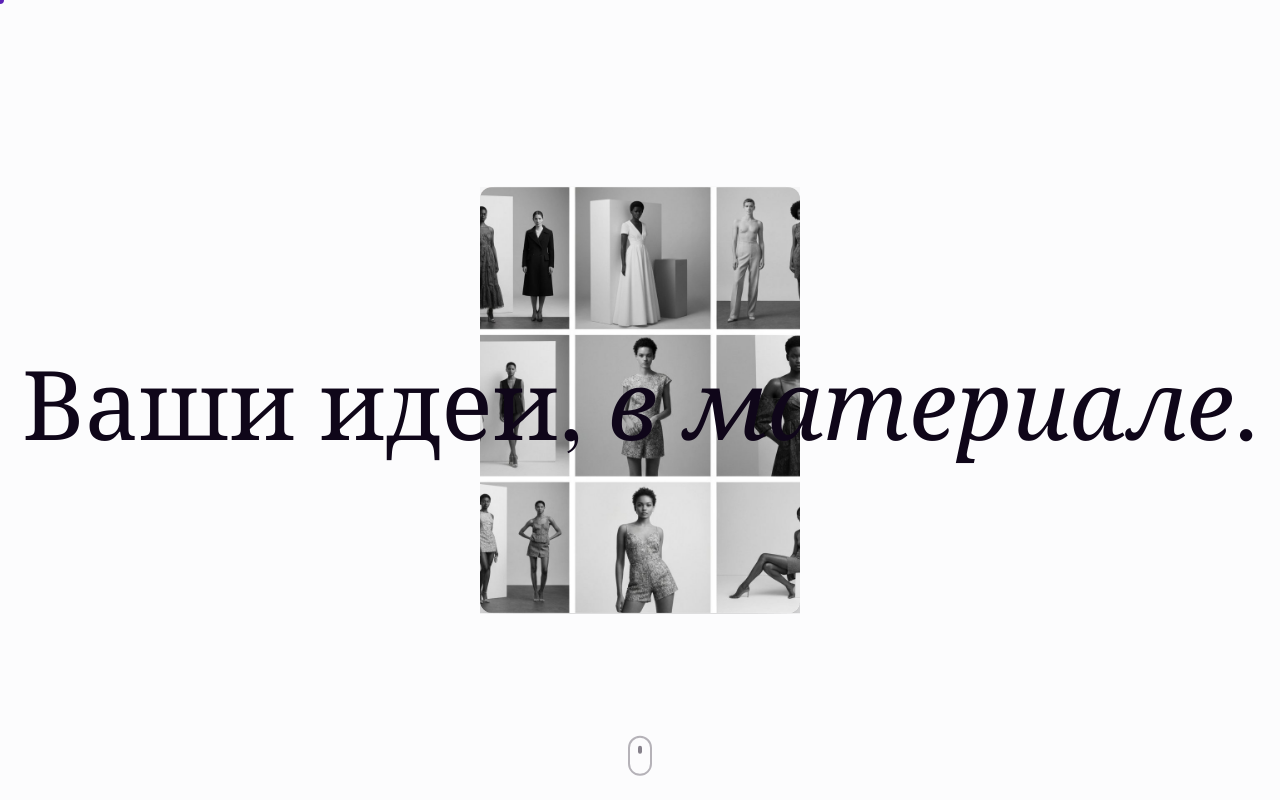
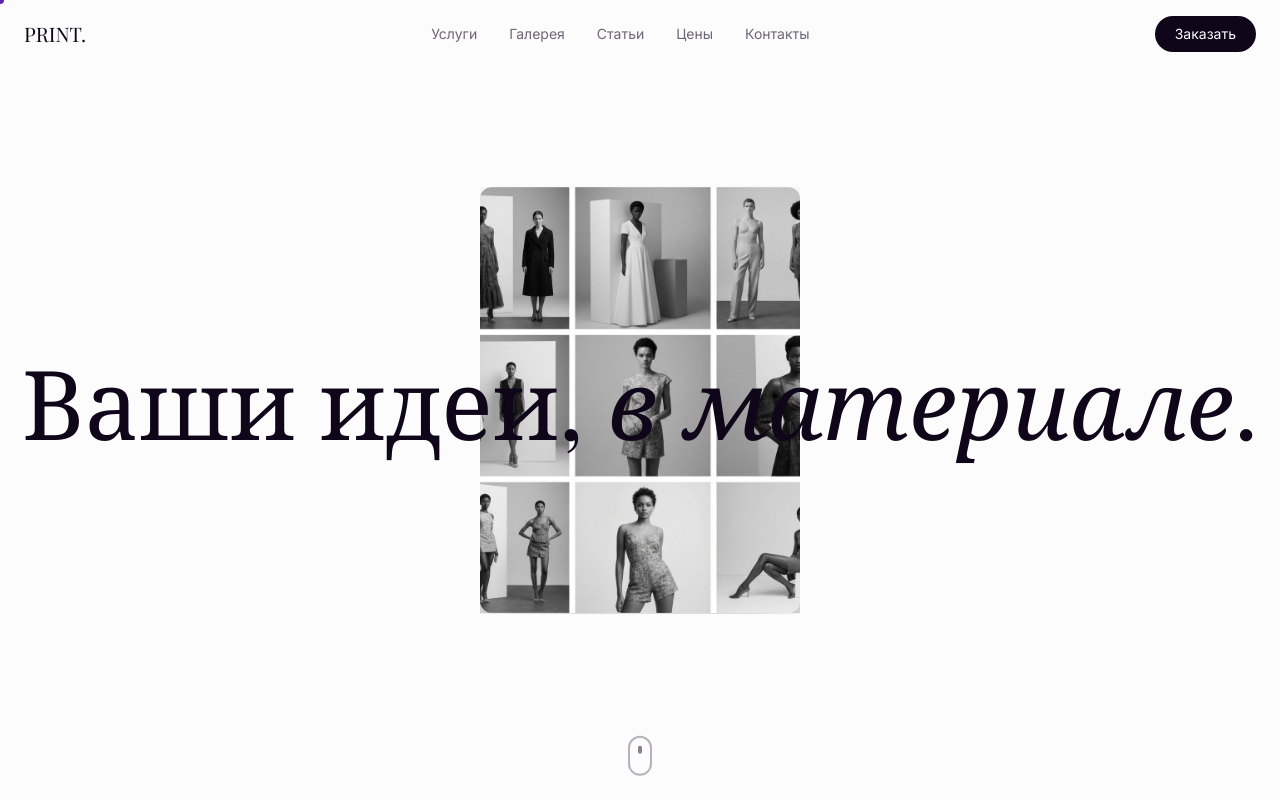
Before and after one commit to pr-poehali-dev/medal-upgrade-project, a React (Vite) app: page / in a window 1280 px wide. Shown: the top 800 px of the page. Built offline with nearby package versions, Linux system fonts and the light colour scheme; a web font is replaced by a local one.

Commit message:
Add all navigator buttons

```diff
--- /dev/null
+++ b/src/components/nav-bar.tsx
@@ -0,0 +1,71 @@
+import { useState, useEffect } from "react"
+import { motion } from "framer-motion"
+
+const links = [
+  { label: "Услуги", href: "#services" },
+  { label: "Галерея", href: "#showcase" },
+  { label: "Статьи", href: "#insights" },
+  { label: "Цены", href: "#pricing" },
+  { label: "Контакты", href: "#footer" },
+]
+
+export function NavBar() {
+  const [scrolled, setScrolled] = useState(false)
+
+  useEffect(() => {
+    const onScroll = () => setScrolled(window.scrollY > 40)
+    window.addEventListener("scroll", onScroll)
+    return () => window.removeEventListener("scroll", onScroll)
+  }, [])
+
+  const handleClick = (e: React.MouseEvent<HTMLAnchorElement>, href: string) => {
+    e.preventDefault()
+    const target = document.querySelector(href)
+    if (target) {
+      target.scrollIntoView({ behavior: "smooth" })
+    }
+  }
+
+  return (
+    <motion.header
+      className={`fixed top-0 left-0 right-0 z-50 px-6 py-4 flex items-center justify-between transition-colors duration-300 ${
+        scrolled ? "bg-background/80 backdrop-blur-md border-b border-border" : "bg-transparent"
+      }`}
+      initial={{ opacity: 0, y: -20 }}
+      animate={{ opacity: 1, y: 0 }}
+      transition={{ duration: 0.6, ease: [0.16, 1, 0.3, 1] }}
+    >
+      <a
+        href="#"
+        onClick={(e) => { e.preventDefault(); window.scrollTo({ top: 0, behavior: "smooth" }) }}
+        className="font-serif text-xl text-foreground"
+        data-clickable
+      >
+        PRINT.
+      </a>
+
+      <nav className="hidden md:flex items-center gap-8">
+        {links.map((link) => (
+          <a
+            key={link.href}
+            href={link.href}
+            onClick={(e) => handleClick(e, link.href)}
+            className="text-sm text-muted-foreground hover:text-foreground transition-colors"
+            data-clickable
+          >
+            {link.label}
+          </a>
+        ))}
+      </nav>
+
+      <a
+        href="#pricing"
+        onClick={(e) => handleClick(e, "#pricing")}
+        className="bg-foreground text-background text-sm px-5 py-2 rounded-full hover:bg-foreground/80 transition-colors"
+        data-clickable
+      >
+        Заказать
+      </a>
+    </motion.header>
+  )
+}
--- a/src/components/sections/features-section.tsx
+++ b/src/components/sections/features-section.tsx
@@ -78,7 +78,7 @@ function SpeedIndicator() {
 
 export function FeaturesSection() {
   return (
-    <section className="bg-background px-6 py-24">
+    <section id="services" className="bg-background px-6 py-24">
       <div className="max-w-6xl mx-auto">
         <motion.p
           className="text-muted-foreground text-sm uppercase tracking-widest mb-8"
--- a/src/components/sections/footer-section.tsx
+++ b/src/components/sections/footer-section.tsx
@@ -13,7 +13,7 @@ export function FooterSection() {
   const [email, setEmail] = useState("")
 
   return (
-    <footer className="relative bg-background px-6 py-24 overflow-hidden">
+    <footer id="footer" className="relative bg-background px-6 py-24 overflow-hidden">
       {/* Gradient blob */}
       <div className="absolute bottom-0 left-1/2 -translate-x-1/2 w-[800px] h-[600px] pointer-events-none">
         <div className="absolute inset-0 bg-gradient-to-tr from-purple-300 via-purple-200 to-lime-200 opacity-40 blur-3xl rounded-full" />
--- a/src/components/sections/insights-section.tsx
+++ b/src/components/sections/insights-section.tsx
@@ -35,7 +35,7 @@ export function InsightsSection() {
   }
 
   return (
-    <section className="bg-background px-6 py-24" onMouseMove={handleMouseMove}>
+    <section id="insights" className="bg-background px-6 py-24" onMouseMove={handleMouseMove}>
       <div className="max-w-4xl mx-auto">
         <motion.p
           className="text-muted-foreground text-sm uppercase tracking-widest mb-8"
--- a/src/components/sections/pricing-section.tsx
+++ b/src/components/sections/pricing-section.tsx
@@ -21,7 +21,7 @@ const plans = [
 
 export function PricingSection() {
   return (
-    <section className="bg-secondary px-6 py-24">
+    <section id="pricing" className="bg-secondary px-6 py-24">
       <div className="max-w-5xl mx-auto">
         <motion.div
           className="text-center mb-16"
--- a/src/components/sections/showcase-section.tsx
+++ b/src/components/sections/showcase-section.tsx
@@ -21,7 +21,7 @@ export function ShowcaseSection() {
   const yValues = [y1, y2, y3]
 
   return (
-    <section ref={containerRef} className="bg-background px-6 py-32 overflow-hidden">
+    <section id="showcase" ref={containerRef} className="bg-background px-6 py-32 overflow-hidden">
       <div className="max-w-6xl mx-auto">
         <motion.p
           className="text-muted-foreground text-sm uppercase tracking-widest mb-8"
--- a/src/pages/Index.tsx
+++ b/src/pages/Index.tsx
@@ -1,5 +1,6 @@
 import { LenisProvider } from "@/components/lenis-provider"
 import { CustomCursor } from "@/components/custom-cursor"
+import { NavBar } from "@/components/nav-bar"
 import { HeroSection } from "@/components/sections/hero-section"
 import { ManifestoSection } from "@/components/sections/manifesto-section"
 import { FeaturesSection } from "@/components/sections/features-section"
@@ -14,6 +15,7 @@ const Index = () => {
     <LenisProvider>
       <main className="custom-cursor bg-background">
         <CustomCursor />
+        <NavBar />
         <HeroSection />
         <ManifestoSection />
         <FeaturesSection />
```
